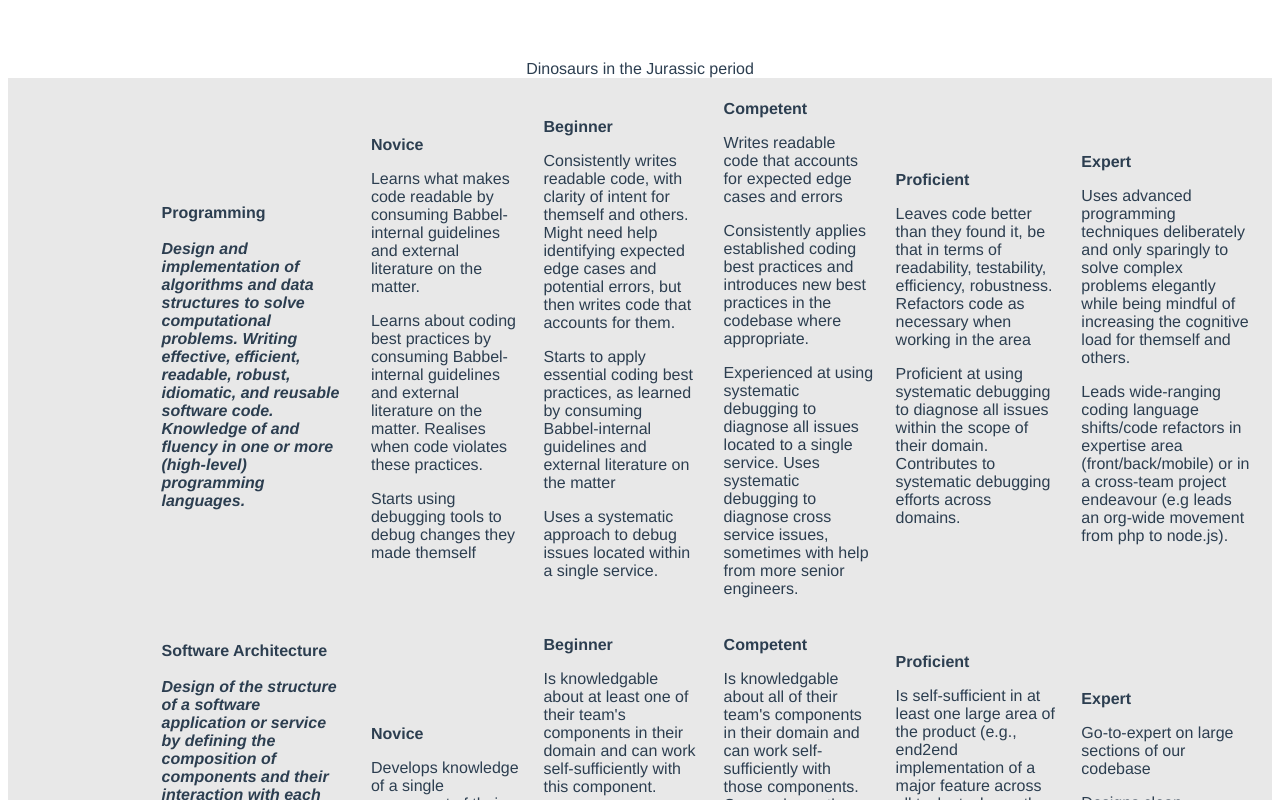
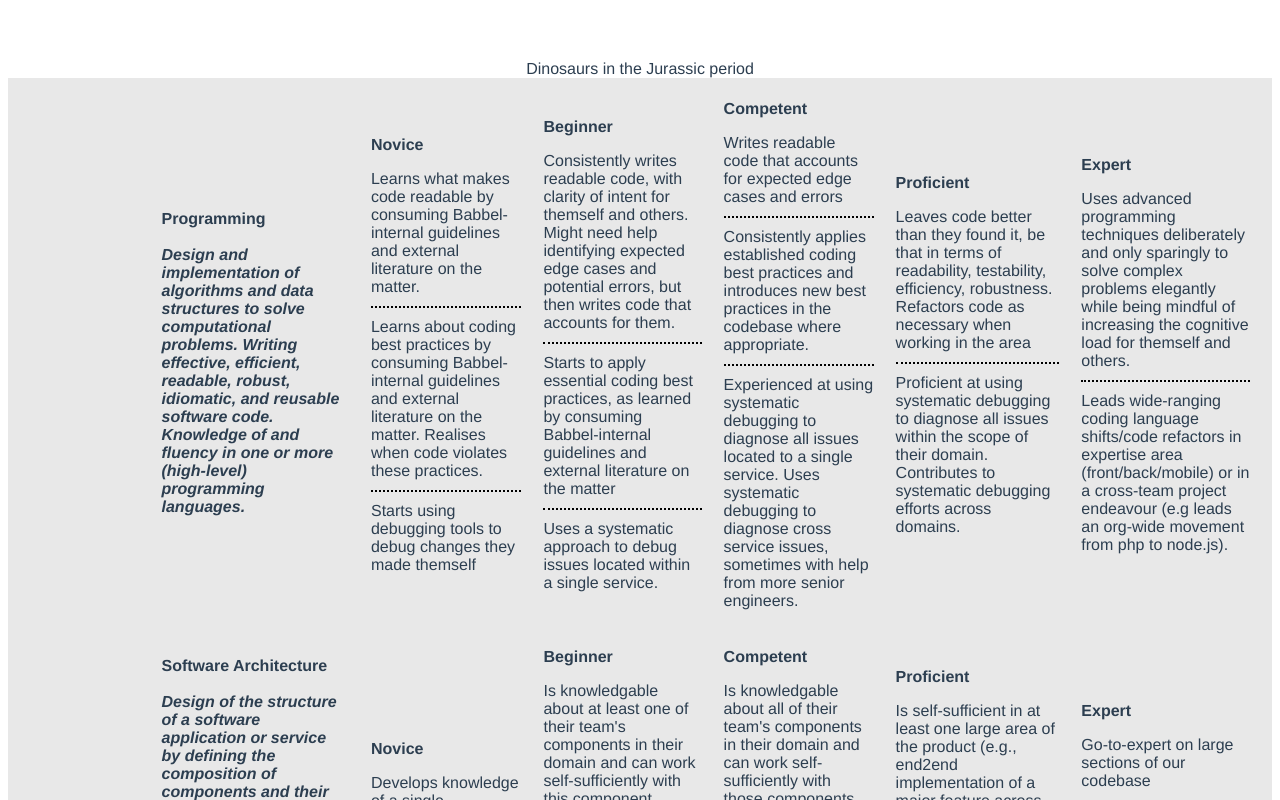
Before and after one commit to rnegash/cornbread, a Vue app: page / in a window 1280 px wide. Shown: the top 800 px of the page. Built offline with nearby package versions, Linux system fonts and the light colour scheme.

Commit message:
list loop fix and styling

```diff
--- a/src/components/CareerFramework.vue
+++ b/src/components/CareerFramework.vue
@@ -30,8 +30,12 @@
                 <div v-if="level.criteria.length">
                   <b>{{ level.level }}</b>
                   <br />
-                  <ul v-for="criteria in level.criteria" :key="criteria">
-                    <li>
+                  <ul>
+                    <li
+                      v-for="criteria in level.criteria"
+                      :key="criteria"
+                      class="criteria"
+                    >
                       {{ criteria }}
                     </li>
                   </ul>
@@ -77,10 +81,12 @@ ul {
 .skills:nth-child(odd) {
   background-color: #e8e8e8;
 }
+
 .category {
   padding: 0px 15px;
   writing-mode: sideways-lr;
 }
+
 .level {
   padding: 10px;
 }
@@ -88,4 +94,10 @@ ul {
 .level b {
   text-transform: capitalize;
 }
+
+.criteria:not(:last-child) {
+  padding-bottom: 10px;
+  margin-bottom: 10px;
+  border-bottom: 2px black dotted;
+}
 </style>
```
